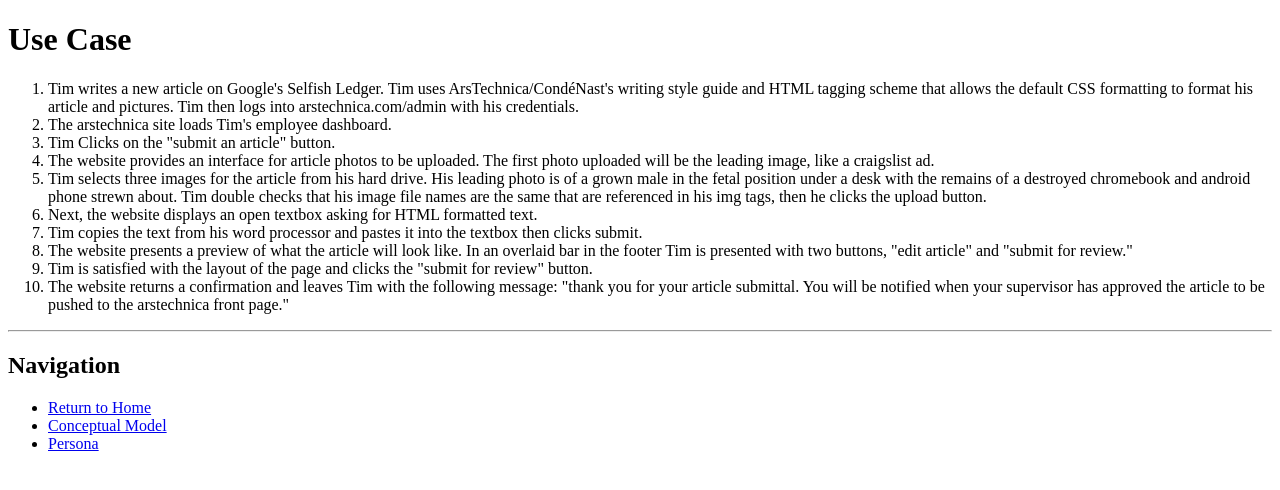
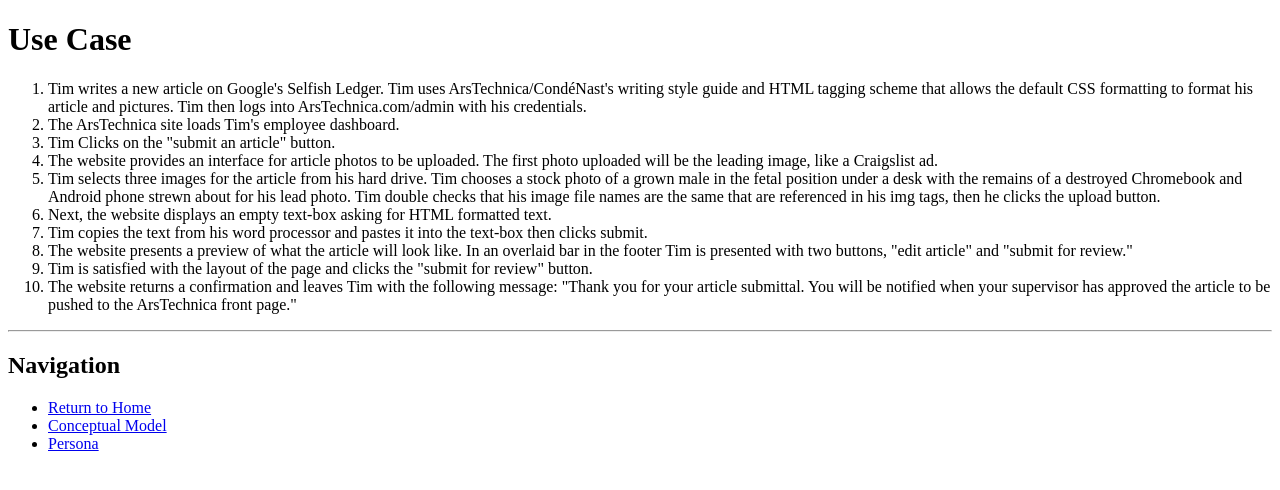
Before and after one commit to judeamiller/data-design, a PHP site: page /use-case.php in a window 1280 px wide. Shown: the top 490 px of the page. Run offline with PHP 8.4, Linux system fonts and the light colour scheme.

Commit message:
Fix grammar, punctuation, and capitalization.

```diff
--- a/epic/use-case.php
+++ b/epic/use-case.php
@@ -7,16 +7,25 @@
 	<body>
 		<h1> Use Case</h1>
 		<ol>
-			<li>Tim writes a new article on Google's Selfish Ledger. Tim uses ArsTechnica/CondéNast's writing style guide and HTML tagging scheme that allows the default CSS formatting to format his article and pictures. Tim then logs into arstechnica.com/admin with his credentials.</li>
-			<li>The arstechnica site loads Tim's employee dashboard.</li>
+			<li>Tim writes a new article on Google's Selfish Ledger. Tim uses ArsTechnica/CondéNast's writing style guide
+				and HTML tagging scheme that allows the default CSS formatting to format his article and pictures. Tim then
+				logs into ArsTechnica.com/admin with his credentials.</li>
+			<li>The ArsTechnica site loads Tim's employee dashboard.</li>
 			<li>Tim Clicks on the "submit an article" button.</li>
-			<li>The website provides an interface for article photos to be uploaded. The first photo uploaded will be the leading image, like a craigslist ad.</li>
-			<li>Tim selects three images for the article from his hard drive. His leading photo is of a grown male in the fetal position under a desk with the remains of a destroyed chromebook and android phone  strewn about. Tim double checks that his image file names are the same that are referenced in his img tags, then he  clicks the upload button.</li>
-			<li>Next, the website displays an open textbox asking for HTML formatted text.</li>
-			<li>Tim copies the text from his word processor and pastes it into the textbox then clicks submit.</li>
-			<li>The website presents a preview of  what the article will look like. In an overlaid bar in the footer Tim is presented with two buttons, "edit article" and "submit for review."</li>
+			<li>The website provides an interface for article photos to be uploaded. The first photo uploaded will be the
+				leading image, like a Craigslist ad.</li>
+			<li>Tim selects three images for the article from his hard drive. Tim chooses a stock photo of  a grown male in
+				the fetal position under a desk with the remains of a destroyed Chromebook and Android phone strewn about for
+				his lead photo. Tim double checks that his image file names are the same that are referenced in his img tags,
+				then he  clicks the upload button.</li>
+			<li>Next, the website displays an empty text-box asking for HTML formatted text.</li>
+			<li>Tim copies the text from his word processor and pastes it into the text-box then clicks submit.</li>
+			<li>The website presents a preview of  what the article will look like. In an overlaid bar in the footer Tim is
+				presented with two buttons, "edit article" and "submit for review."</li>
 			<li>Tim is satisfied with the layout of the page and clicks the "submit for review" button.</li>
-			<li>The website returns a confirmation and leaves Tim with the following message: "thank you for your article submittal. You will be notified when your supervisor has approved the article to be pushed to the arstechnica front page."</li>
+			<li>The website returns a confirmation and leaves Tim with the following message: "Thank you for your article
+				submittal. You will be notified when your supervisor has approved the article to be pushed to the ArsTechnica
+				front page."</li>
 		</ol>
 
 
```
